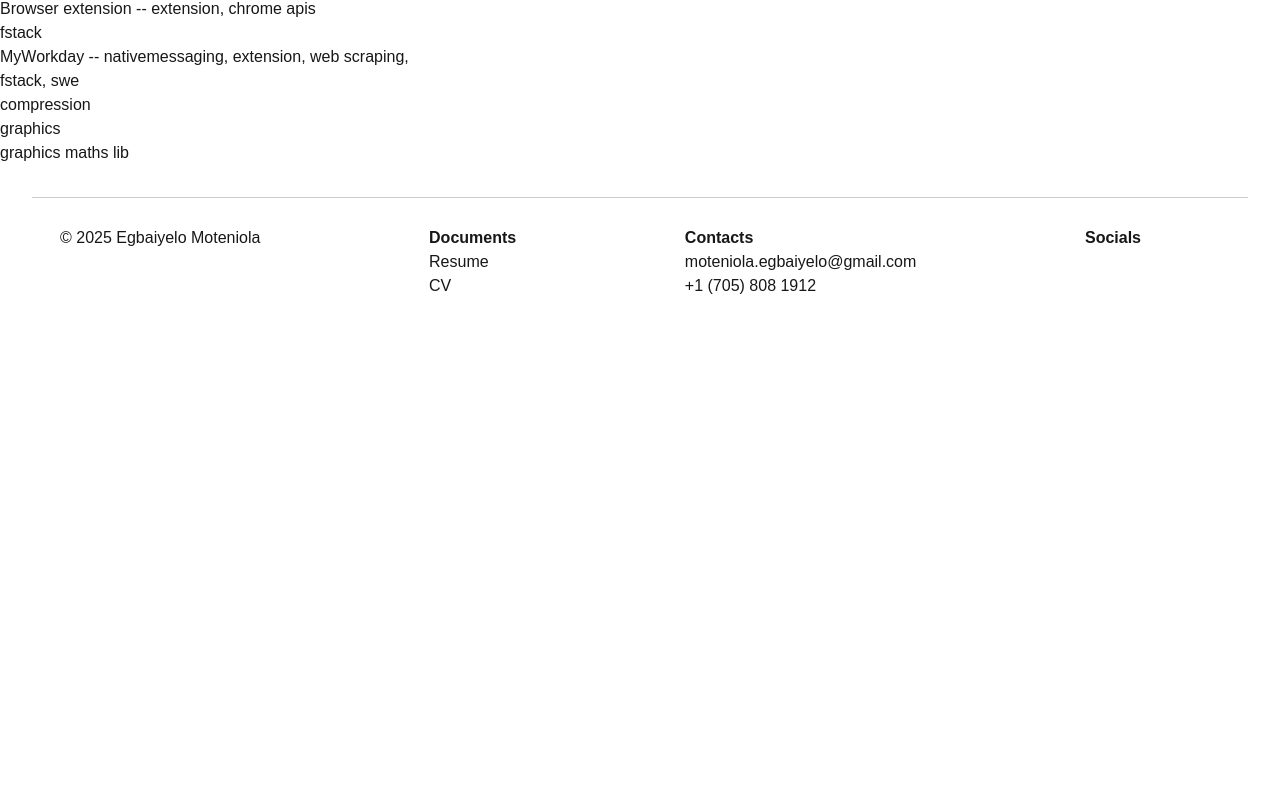
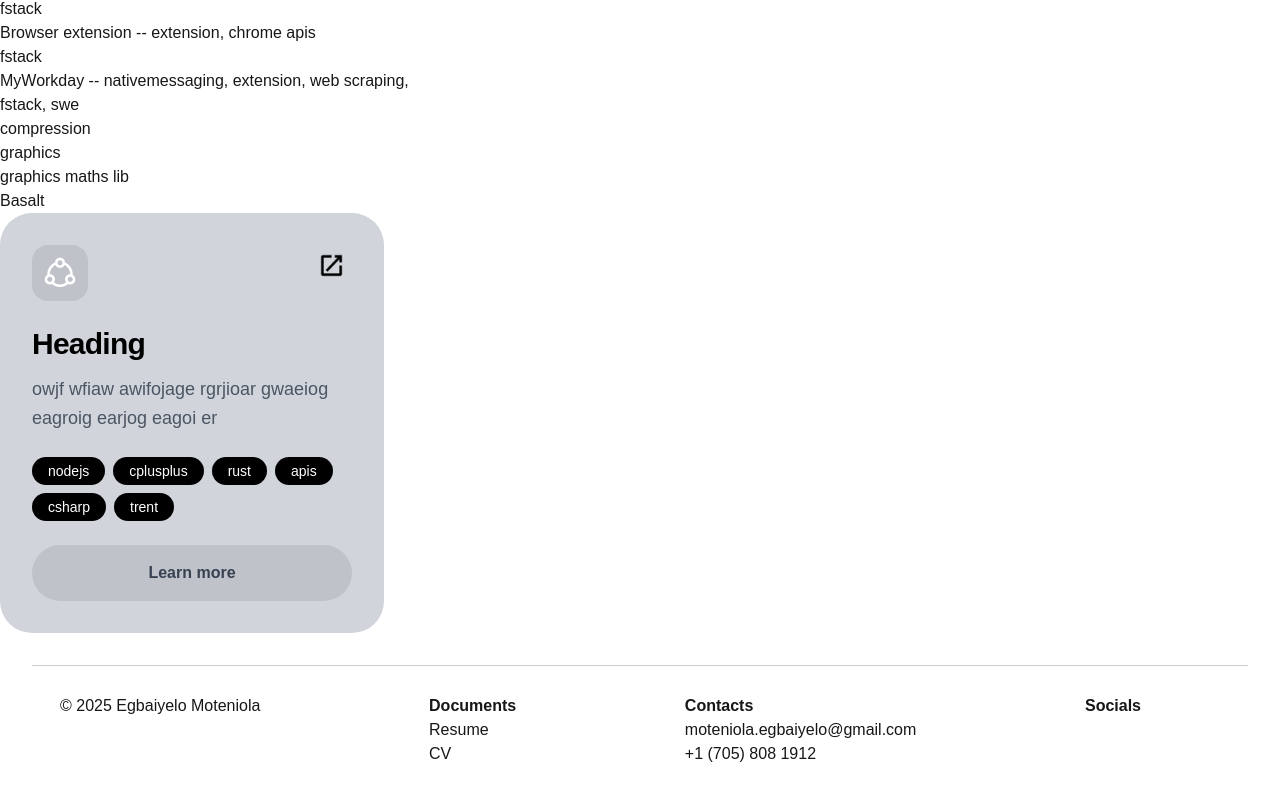
Before and after one commit to Egbaiyelo/Portfolio, a Next.js app in the folder portfolio-app/: page /en in a window 1280 px wide. Shown: the part 1942-2742 px from the top of the page. Before the commit the page ends 2316 px from the top, so only its background shows below. Built offline with nearby package versions, Linux system fonts and the light colour scheme.

Commit message:
Add: ProjectCard
Adding the project card component

```diff
--- a/portfolio-app/src/app/[locale]/page.tsx
+++ b/portfolio-app/src/app/[locale]/page.tsx
@@ -6,6 +6,7 @@ export const dynamic = 'force-static';
 
 import Nav from '@/components/nav';
 import Footer from '@/components/footer';
+import ProjectCard from '@/components/projectCard';
 
 export default async function Home({
   params
@@ -105,6 +106,7 @@ export default async function Home({
               <p>Specialization in Software engineering and theoretical computing</p>
               <p>with a background in mathematics (graphs, probability)</p>
               <p>and Geography (ArcGIS, mapping, satellite data)</p>
+              3.9 GPA
             </div>
 
             <div className='col-span-4 [&>*]:mx-auto p-8'>
@@ -270,8 +272,17 @@ export default async function Home({
         <div>compression</div>
         <div>graphics</div>
         <div>graphics maths lib</div>
+        <div>Basalt</div>
 
       </section>
+
+      <ProjectCard
+        images={[""]}
+        heading='Heading'
+        description='owjf wfiaw  awifojage rgrjioar gwaeiog eagroig earjog eagoi er'
+        link=''
+        tags={["nodejs", "cplusplus", "rust", "apis", "csharp", "trent"]}
+      />
 
       {/* <!-- References --> */}
       {/* <section>
--- /dev/null
+++ b/portfolio-app/src/components/projectCard.tsx
@@ -0,0 +1,63 @@
+import { getTranslations } from 'next-intl/server';
+import { Link } from "@/i18n/navigation";
+import Image from "next/image";
+
+interface ProjectProps {
+//   projectKey: string,
+
+  images: string[];
+  link: string;
+  heading: string;
+  description: string;
+  tags: string[];
+}
+
+export default async function ProjectCard( { images, link, heading, description, tags }: ProjectProps) {
+
+    // how to do translation? all projects or each with specific one
+    const t = await getTranslations('Nav');
+
+    return (
+        <div className='bg-[#D1D5DB] text-black rounded-[2rem] p-8 flex flex-col gap-6 max-w-sm'>
+
+            {/* image - extension, game, webapp etc */}
+            <div className='flex justify-between items-start'>
+
+                <div className='bg-[#BFC3C9] p-3 rounded-2xl'>
+                    <Image src={"/white-icons/white-icon.png"} alt='' width={32} height={32} />
+                </div>
+
+                {/* Link to repo (if any) */}
+                <div className='p-2 rounded-full cursor-pointer hover:bg-gray-400 transition'>
+                    <a href=""><Image src={"/open-link.png"} alt='' width={25} height={25} /></a>
+                </div>
+            </div>
+
+            {/* Heading and description */}
+            <div className='space-y-3'>
+                {/* Heading */}
+                <div className='text-3xl font-bold leading-tight tracking-tight'>{heading}</div>
+
+                {/* explain */}
+                <p className='text-[#4B5563] leading-relaxed text-lg'>{description}</p>
+            </div>
+
+            {/* tools used */}
+            <div className="flex flex-wrap gap-2">
+                {tags.map((tag) => (
+                    <span
+                        key={tag}
+                        className="px-4 py-1 bg-black text-white text-sm font-medium rounded-full hover:bg-gray-800 transition-colors"
+                    >
+                        {tag}
+                    </span>
+                ))}
+            </div>
+
+            {/* Learn more */}
+            <button className="w-full py-4 bg-[#BFC3C9] hover:bg-[#A8ADB5] text-[#374151] font-semibold rounded-full transition-all duration-200 mt-auto">
+                Learn more
+            </button>
+        </div>
+    )
+}
```
Also changed, not shown: portfolio-app/public/open-link.png (added).
